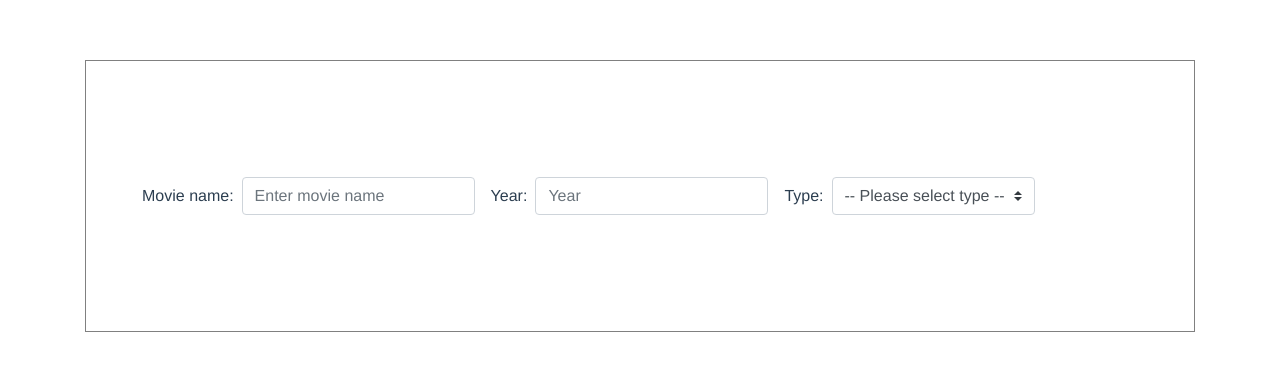
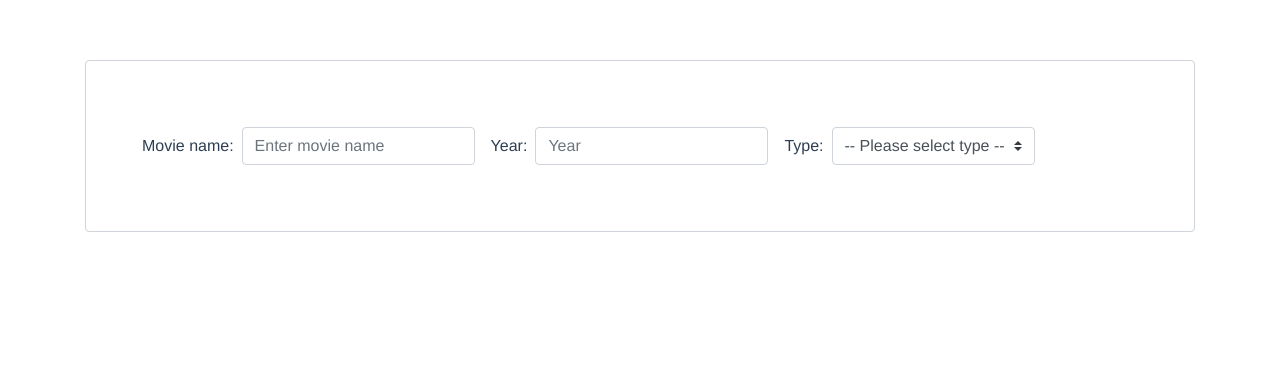
Before and after one commit to JakeDuke/omdb-frontend, a Vue app: page / in a window 1280 px wide. Shown: the top 370 px of the page. Built offline with nearby package versions, Linux system fonts and the light colour scheme.

Commit message:
input types fixed

```diff
--- a/src/App.vue
+++ b/src/App.vue
@@ -36,7 +36,8 @@ export default {
 .search-wrap {
   width: 100%;
   display: flex;
-  border: 1px solid grey;
-  padding: 50px 20px;
+  border: 1px solid #ced4da;
+  border-radius: 0.25rem;
+  padding: 20px;
 }
 </style>
--- a/src/components/SearchInput.vue
+++ b/src/components/SearchInput.vue
@@ -17,6 +17,7 @@
           placeholder="Year"
           debounce="1000"
           id="year"
+          type="number"
         ></b-form-input>
       </div>
       <div class="input-wrap">
@@ -118,7 +119,7 @@ export default {
 }
 .inputs {
   display: flex;
-  padding: 50px 20px;
+  padding: 30px 20px;
   margin-top: 16px;
 }
 
```
